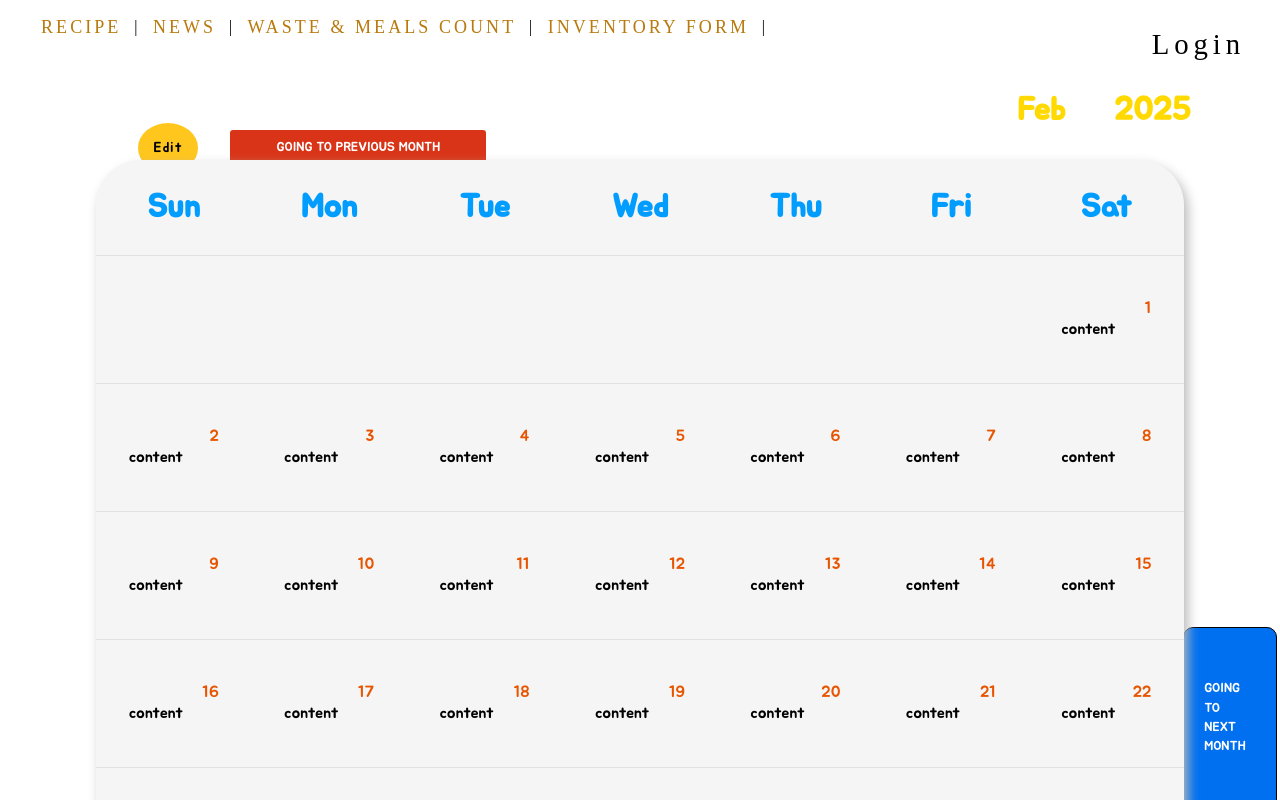
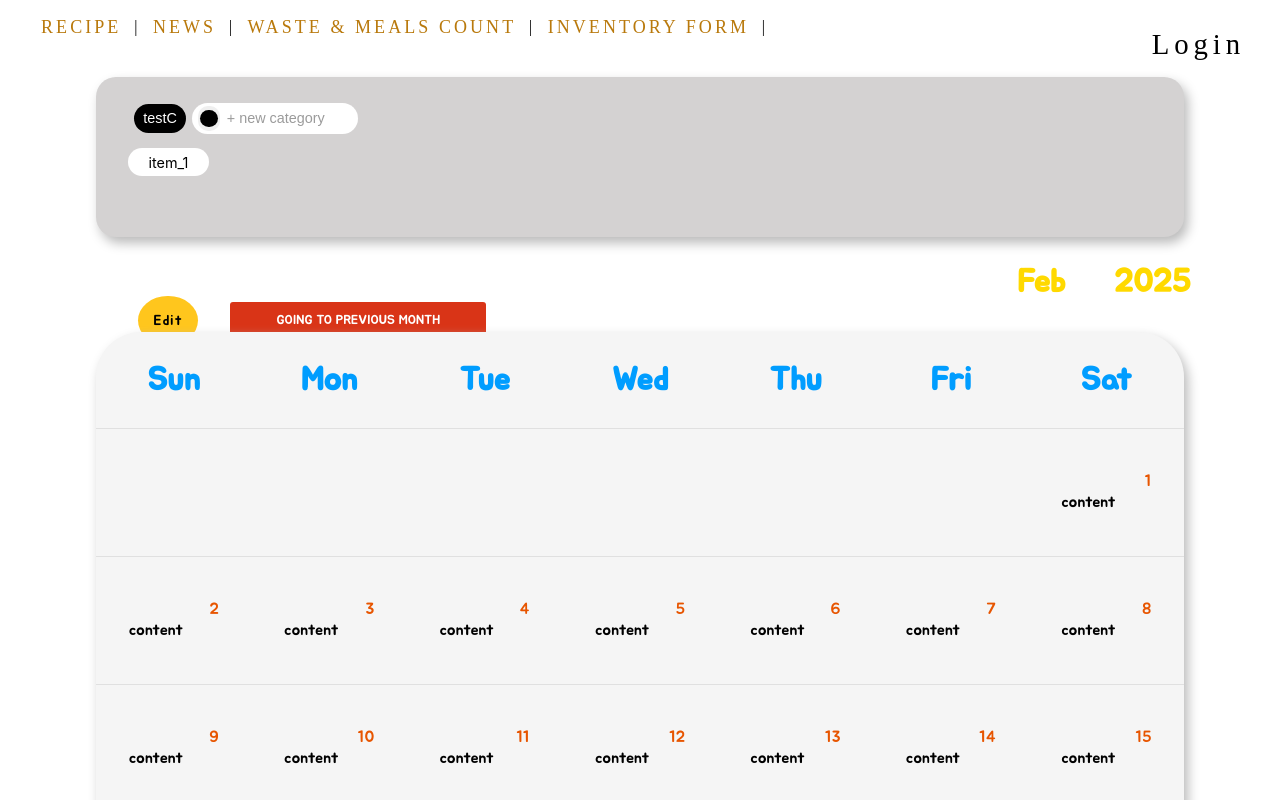
Before and after one commit to Yuan-Hsi/Palau-Food-Nutrition-Website, a React (Create React App) app in the folder my-app/: page /calendar in a window 1280 px wide. Shown: the top 800 px of the page. Built offline with nearby package versions, Linux system fonts and the light colour scheme; no server answers; a web font is replaced by a local one.

Commit message:
complete create, view category on the UI (but backend still not working haha) )

```diff
--- /dev/null
+++ b/my-app/src/Component/Calendar/CategoryView.js
@@ -0,0 +1,87 @@
+import React, { useEffect, Fragment, useState } from "react";
+import SizeHelper from "../Utils/utils.js"
+
+const url = process.env.REACT_APP_BACKEND_URL;
+
+function CategoryView(props) {
+
+    const[categories,setCategories] = useState([{color:'#000000',name:'testC'}]);
+
+    const mySize = new SizeHelper(props.size);
+
+    const getCategories = async() => {
+        const response = await fetch(`${url}/api/v1/calendar/category`, {
+            method: "GET",
+            headers: { "Content-Type": "application/json" },
+            credentials: "include",
+          });
+
+          const data = await response.json();
+          if (data.status === "success") {
+            console.log(data);
+          } else {
+            alert(response.message);
+          }
+    }
+
+    const addCategory = async(e) => {
+        e.preventDefault();
+        const formData = new FormData(e.target);
+        const objData = Object.fromEntries(formData.entries())
+        const jsonData = JSON.stringify(objData);
+        setCategories([objData,...categories]);
+
+        /*
+        const response = await fetch(`${url}api/v1/user/logout`, {
+          method: "GET",
+          headers: { "Content-Type": "application/json" },
+          credentials: "include",
+        });
+
+        const data = await response.json();
+        if (data.status === "success") {
+          setUser({ name: 'Login'});
+        } else {
+          alert(response.message);
+        }
+          */
+      }
+
+    function getTextColor(hex) {
+        // 將 HEX 顏色轉為 RGB
+        let r = parseInt(hex.substring(1, 3), 16);
+        let g = parseInt(hex.substring(3, 5), 16);
+        let b = parseInt(hex.substring(5, 7), 16);
+
+        // 計算亮度 (YIQ公式)
+        let brightness = (r * 299 + g * 587 + b * 114) / 1000;
+
+        // 如果亮度較低（較暗），使用白色字；否則使用黑色字
+        return brightness < 128 ? "#ffffff" : "#000000";
+      }
+
+
+    return(
+        <div className = 'categoryView' style={{width:"100%",display:"flex",justifyContent:"center",height:"20vh",marginTop:"3%",marginBottom:"-2%"}}>
+            <div className = 'categoryView' id='view' >
+                <div  className = 'categoryView' id = 'categoryList' >
+                    {
+                        categories.map((item) =>(
+                            <button className="categoryView categories" style={{backgroundColor:item.color, color:getTextColor(item.color), fontSize:mySize.adjust(0.02)}}> {item.name} </button>
+                        ))
+                    }
+                    <form className="categoryView" id='addCategory' onSubmit={addCategory}>
+                        <input type='color' className="categoryView" id='inputColor' style={{width:mySize.adjust(0.03),height:mySize.adjust(0.035)}} name='color'></input>
+                        <input type='text' className="categoryView"
+                        id='inputCategory' placeholder="+ new category" style={{fontSize:mySize.adjust(0.02)}} name='name'></input>
+                    </form>
+                </div>
+                <div className = 'categoryView' id = 'itemList'>
+                    <div className="categoryView item" id='item_1' style={{fontSize:mySize.adjust(0.02)}}> item_1 </div>
+                </div>
+            </div>
+        </div>
+    )
+}
+
+export default CategoryView;
--- a/my-app/src/Component/Calendar/FoodCalendar.css
+++ b/my-app/src/Component/Calendar/FoodCalendar.css
@@ -99,3 +99,82 @@
     margin-left:103%;
     border-radius: 10px;
 }
+
+.categoryView#view{
+    background-color: rgb(212, 210, 210);
+    width:80%;
+    border-radius: 20px;
+    box-shadow: 4px 6px 12px 0px #bababa;
+    padding:2.5%;
+}
+
+.categoryView#categoryList{
+    width:60%;
+    height:20%;
+    display: flex;
+    margin-bottom: 2%;
+    display:flex;
+    align-items: center;
+}
+
+.categoryView.categories{
+    border: none;
+    border-radius: 30px;
+    padding: 1% 1.5% 1% 1.5%;
+    margin-right: 1%;
+}
+
+.categoryView#addCategory{
+    border-radius: 20px;
+    background-color: white;
+    padding:1% 0 1% 1%;
+    width:26%;
+    height:100%;
+    display:flex;
+    align-items: center;
+}
+
+.categoryView#inputColor{
+    border-radius: 10px;
+    border: none;
+    padding: 0%;
+    cursor: pointer;
+    margin-right:3%;
+    -webkit-appearance: none;
+    -moz-appearance: none;
+    appearance: none;
+}
+
+/* 讓 input[type="color"] 看起來像圓形按鈕 */
+.categoryView#inputColor:-webkit-color-swatch-wrapper {
+padding: 0;
+border-radius: 50%;
+}
+
+.categoryView#inputColor::-webkit-color-swatch {
+border: none;
+border-radius: 50%;
+}
+
+.categoryView#inputColor::-moz-color-swatch {
+border: none;
+border-radius: 50%;
+}
+
+
+.categoryView#inputCategory{
+    width:70%;
+    height:80%;
+    border:none;
+}
+
+.categoryView#inputCategory::placeholder {
+    color: #9b9b9b; /* 設置較明顯的顏色 */
+}
+
+.categoryView.item{
+    border-radius: 20px;
+    background-color: white;
+    padding:0.5% 2% 0.5% 2%;
+    width: fit-content;
+}
--- a/my-app/src/Component/Calendar/FoodCalendar.js
+++ b/my-app/src/Component/Calendar/FoodCalendar.js
@@ -1,8 +1,8 @@
 import React, { useEffect, Fragment, useState } from "react";
-import "./FoodCalendar.css"
-import SizeHelper from "../Utils/utils.js"
+import "./FoodCalendar.css";
+import SizeHelper from "../Utils/utils.js";
+import CategoryView from "./CategoryView.js";
 import DayCalendar from "./DayCalendar.js";
-
 
 
 const months = ["Jan","Feb","Mar", "Apr","May","Jun","Jul","Aug","Sep","Oct","Nov","Dec"];
@@ -74,6 +74,8 @@ function FoodCalendar(props) {
     }
 
     return(
+        <Fragment>
+        <CategoryView size={props.size}/>
         <div id ="foodCalendar">
             <h1 id = "curMonth" className="foodCalendar" style={{fontSize:mySize.adjust(0.045)}}> {`${months[month]}`}&nbsp;&nbsp;&nbsp;&nbsp;&nbsp;{`${year}`} </h1>
             <div style={{width:"80%", position:"relative",zIndex:1,display:"flex",alignItems:"center",marginBottom:"-1.5%"}}>
@@ -95,8 +97,8 @@ function FoodCalendar(props) {
             <div style={{width:"80%", position:"relative",zIndex:1,marginTop:"-32%"}}>
                 <button className="foodCalendar" id='goToNextMonth' style={{fontSize:mySize.adjust(0.018)}} onClick={() => nextMonth()}>GOING TO NEXT MONTH</button>
             </div>
-
         </div>
+        </Fragment>
     )
 }
 
```
